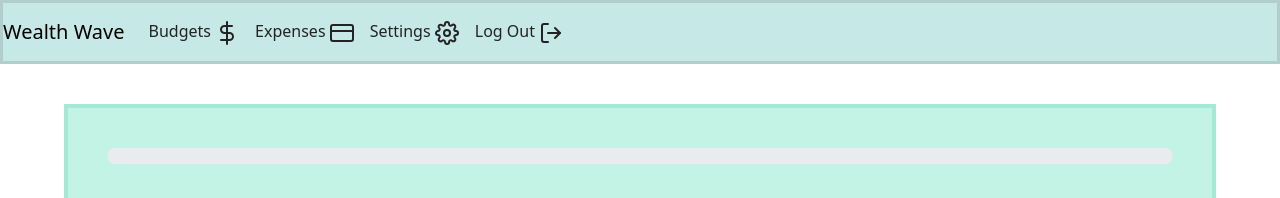
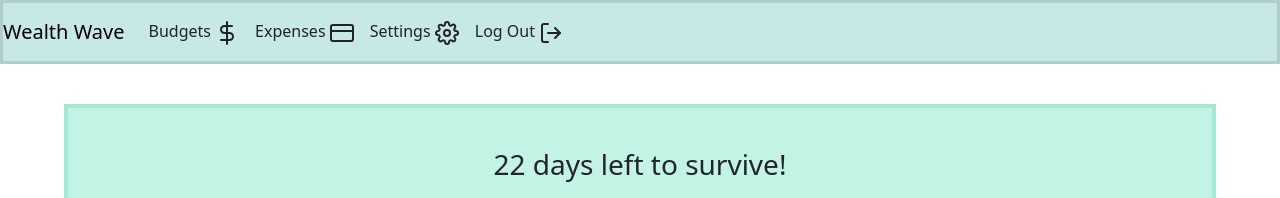
Before and after one commit to TommyJu/WealthWave, a website: page main.html in a window 1280 px wide. Shown: the top 198 px of the page. Drawn offline with nearby package versions, Linux system fonts and the light colour scheme; no server answers.

Commit message:
added days left display

```diff
--- a/main.html
+++ b/main.html
@@ -35,6 +35,13 @@
     </script>
 
     <div id="container">
+
+        <div>
+            <h3 id="days-left">
+                30 days left to survive!
+            </h3>
+        </div>
+
         <div id="total-budget">
             <div class="progress">
                 <div class="progress-bar progress-bar-striped bg-success" id="budget-bar" role="progressbar"
--- a/scripts/budgetBar.js
+++ b/scripts/budgetBar.js
@@ -12,7 +12,7 @@ async function alterBar() {
         }
         document.getElementById("budget-bar").className = category
         document.getElementById("budget-bar").style.width= `${ratio * 100}%`
-        document.getElementById("budget-bar").innerHTML = `${Math.round(ratio * 100)}% Left of Your Budget!` + " 30 days left to survive"
+        document.getElementById("budget-bar").innerHTML = `${Math.round(ratio * 100)}% Left of Your Budget`
 
         return ratio
     } else {
--- a/scripts/main.js
+++ b/scripts/main.js
@@ -135,3 +135,14 @@ document.addEventListener('DOMContentLoaded', async function () {
     await alterBar()
     buildChart()
 });
+
+function displayDaysLeft() {
+    let now = new Date();
+    let currDate = new Date(now.getFullYear(), now.getMonth(), now.getDate());
+    let endDate = new Date(now.getFullYear(), now.getMonth() + 1, 1);
+    let diff = ((endDate.getTime() - currDate.getTime()) / (1000 * 3600 * 24));
+    let daysLeft = Math.round(diff);
+    document.getElementById("days-left").innerHTML = `${daysLeft} days left to survive!`;
+}
+
+displayDaysLeft();
--- a/styles/main.css
+++ b/styles/main.css
@@ -22,6 +22,11 @@ body, h1, h2, h3, h4, h5, h6, p, ol, ul {
     margin: 0;
     padding: 0;
     font-weight: normal;
+}
+
+#days-left {
+    text-align: center;
+    margin-bottom: 20px;
 }
 
 a {
```
